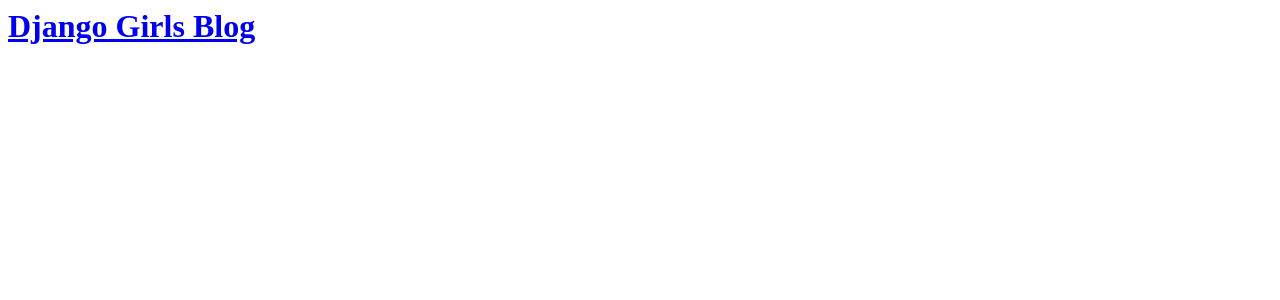
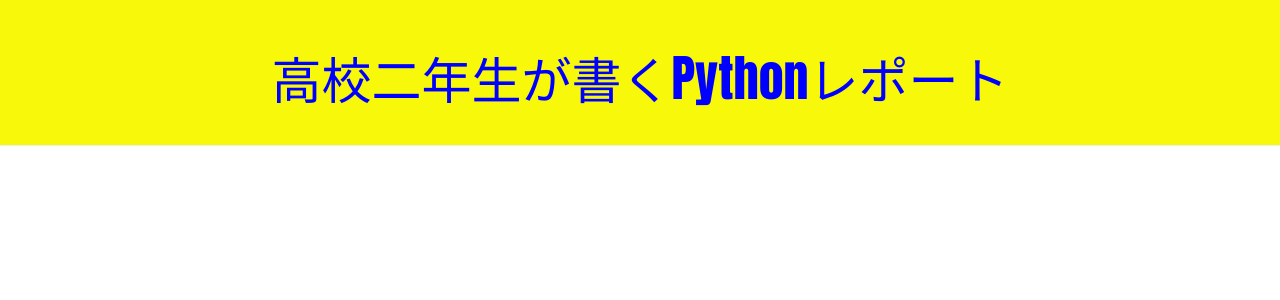
Before and after one commit to Mashihiko/my-blog, a Django app: page / in a window 1280 px wide. Shown: the top 300 px of the page. Run offline with Django 3.2, Linux system fonts and the light colour scheme; data that the repository does not hold is empty; some libraries are stand-ins or nearby versions.

Commit message:
changed css

```diff
--- /dev/null
+++ b/blog/static/css/blog.css
@@ -0,0 +1,28 @@
+.post {
+   padding-left: 15px;
+   padding-right: 1300px;
+}
+
+.page-header {
+    background-color: rgb(248, 248, 10);
+    font-family: "impact";
+   padding: 30;
+   margin-top: 0;
+   text-align: center;
+}
+
+h1 a{
+
+ font-size: 50px;
+ color:blue;
+
+}
+
+h2 a{
+ font-size: 30px;
+ color: black;
+}
+
+p{
+ word-break: break-all;
+}
--- a/blog/templates/blog/post_list.html
+++ b/blog/templates/blog/post_list.html
@@ -1,18 +1,22 @@
+{% load static %}
 <html>
-    <head>
+    <head lang="ja">
         <title>Django Girls blog</title>
+        <link rel="stylesheet" href="//maxcdn.bootstrapcdn.com/bootstrap/3.2.0/css/bootstrap.min.css">
+        <link rel="stylesheet" href="//maxcdn.bootstrapcdn.com/bootstrap/3.2.0/css/bootstrap-theme.min.css">
+        <link rel="stylesheet" href="{% static 'css/blog.css' %}">
     </head>
     <body>
-	<div>
-    <h1><a href="/">Django Girls Blog</a></h1>
-</div>
+        <div class="page-header">
+            <h1><a href="/"  style="text-decoration:none;">高校二年生が書くPythonレポート</a></h1>
+        </div>
 
-{% for post in posts %}
-    <div>
-        <p>published: {{ post.published_date }}</p>
-        <h1><a href="">{{ post.title }}</a></h1>
-        <p>{{ post.text|linebreaksbr }}</p>
-    </div>
-{% endfor %}
+        {% for post in posts %}
+            <div class="post">
+                <h2><a href=""  style="text-decoration:none;">{{ post.title }}</a></h2>
+                <p>{{ post.text|linebreaksbr }}</p>
+                <p>公開日: {{ post.published_date }}</p>
+            </div>
+        {% endfor %}
     </body>
 </html>
```
Also changed, not shown: 2 other files.
